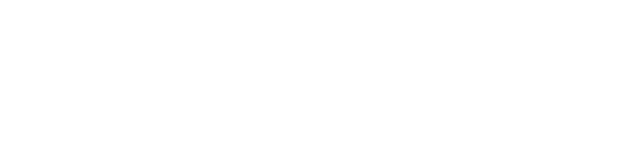
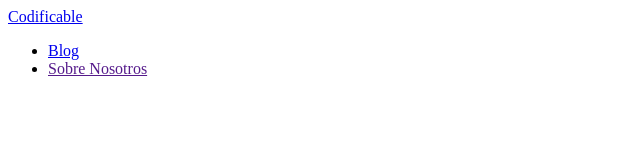
Before and after one commit to roberllq/blog-html-rober-2, a plain HTML site: page index.html in a window 1280 px wide. Shown: the whole page, without its empty margins (0-640 px from the left). Drawn offline with Linux system fonts and the light colour scheme.

Commit message:
add header nav

```diff
--- a/index.html
+++ b/index.html
@@ -5,5 +5,17 @@
     <meta name="viewport" content="width=device-width, initial-scale=1.0">
     <title>Codificable</title>
 </head>
-<body></body>
+<body>
+    <header>
+        <a href="/index.html">Codificable</a>
+        <nav>
+            <ul>
+                <li><a href="/blog/index.html">Blog</a></li>
+                <li><a href="">Sobre Nosotros</a></li>
+            </ul>
+        </nav>
+    </header>
+    <main></main>
+    <footer></footer>
+</body>
 </html>
```
